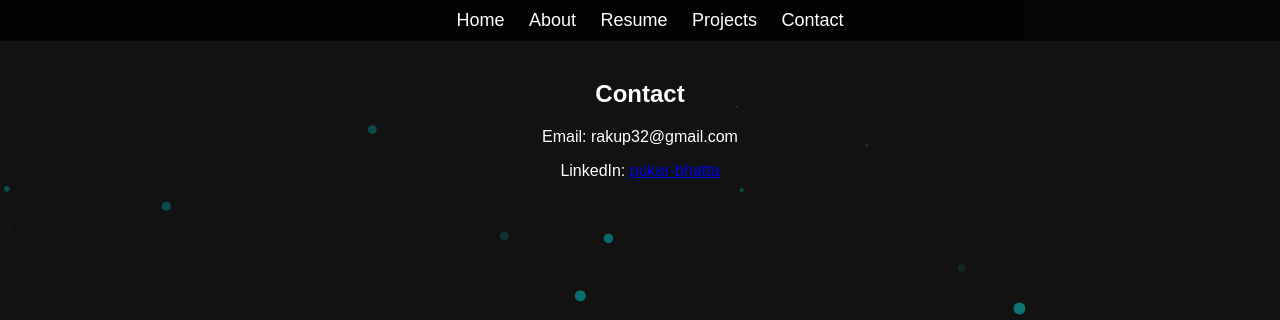
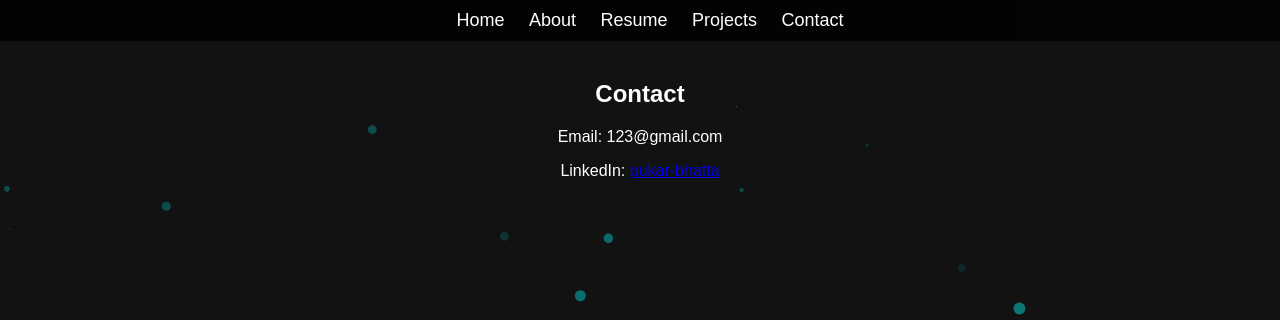
Before and after one commit to Rakup32/Pukar-portfolio, a Flask app: page /contact in a window 1280 px wide. Shown: the top 320 px of the page. Run offline with Flask 3, Linux system fonts and the light colour scheme.

Commit message:
Update contact.html

```diff
--- a/templates/contact.html
+++ b/templates/contact.html
@@ -3,7 +3,7 @@
 {% block content %}
 <section class="content">
     <h1>Contact</h1>
-    <p>Email: rakup32@gmail.com</p>
+    <p>Email: 123@gmail.com</p>
     <p>LinkedIn: <a href="https://linkedin.com/in/pukar-bhatta-969382167">pukar-bhatta</a></p>
 </section>
 {% endblock %}
```
